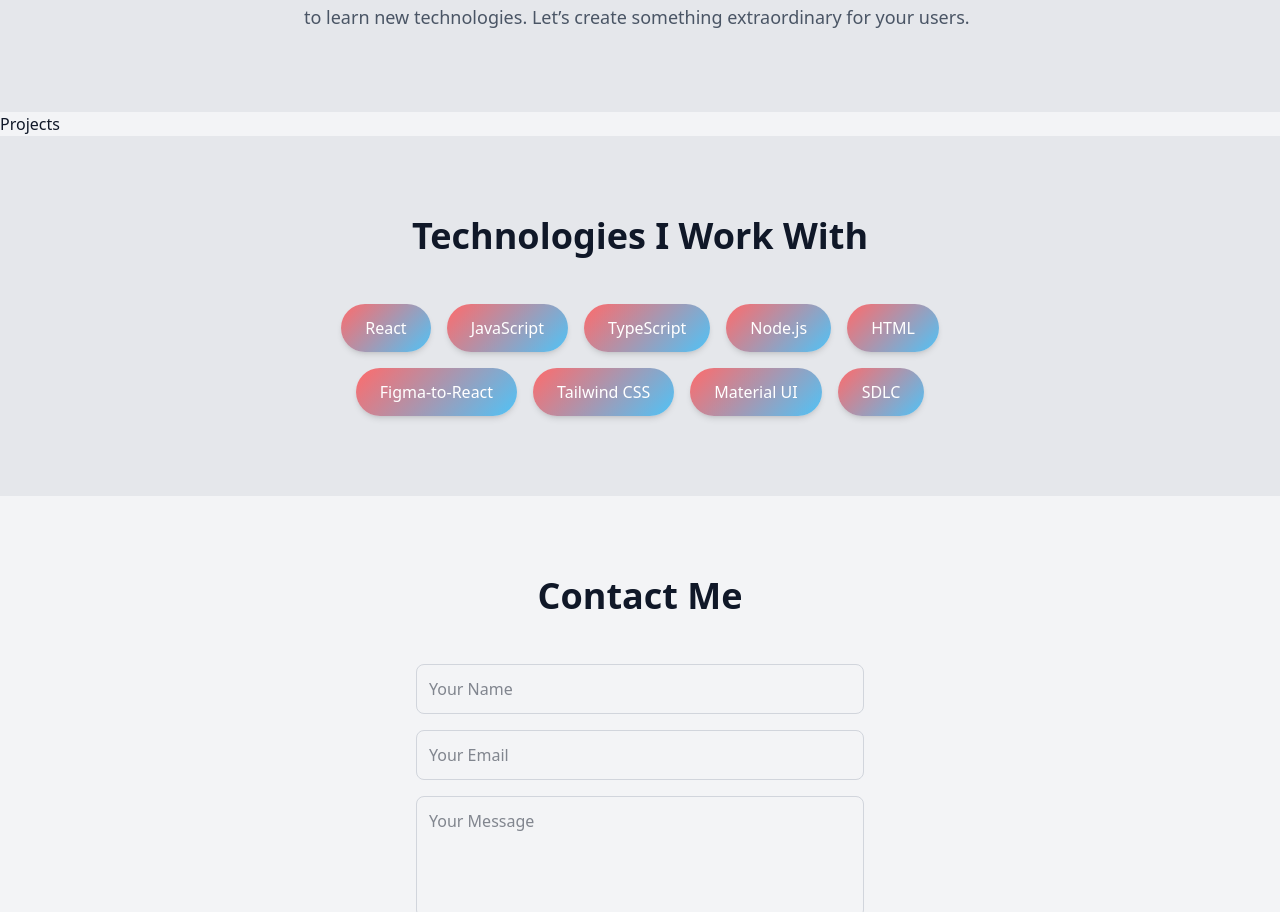
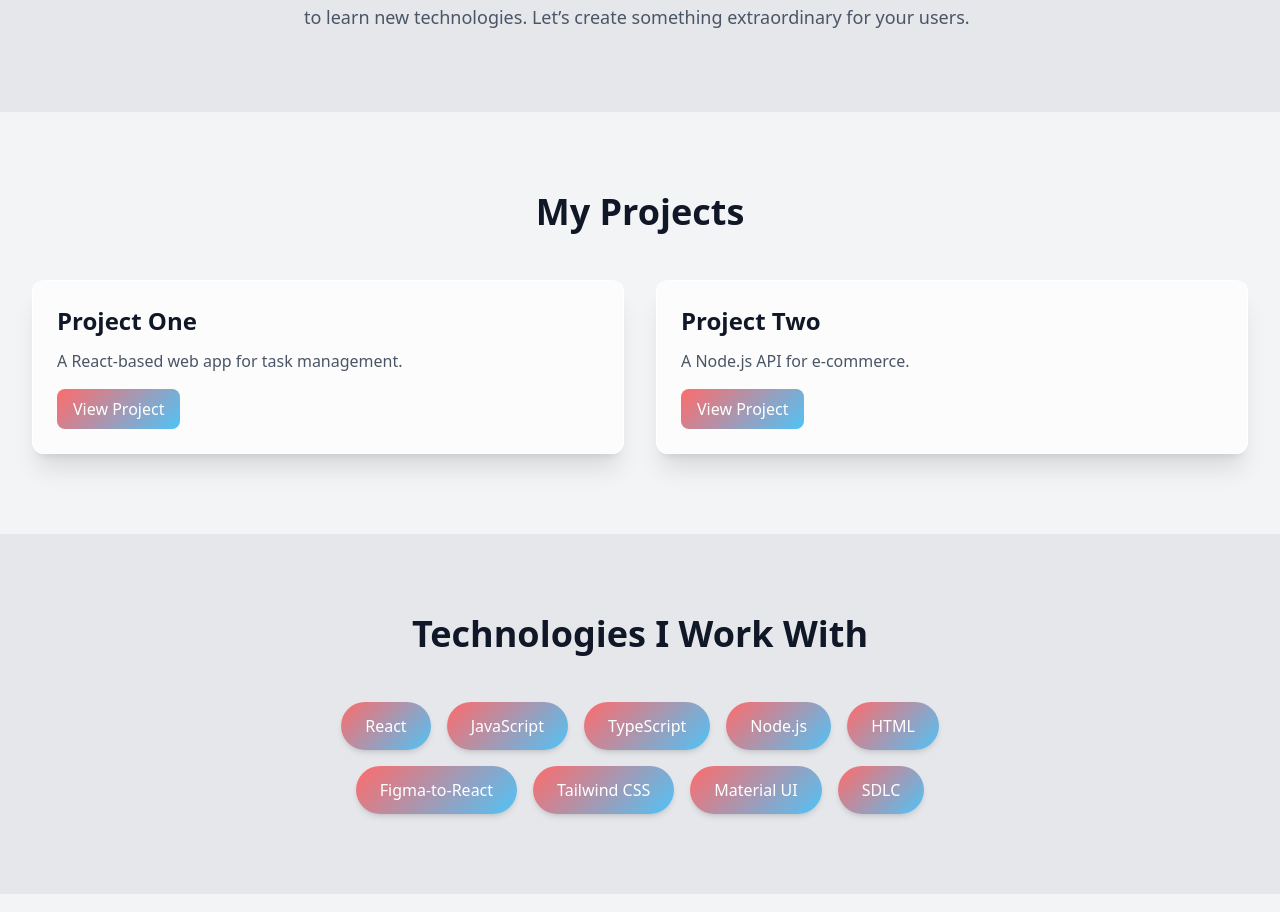
Before and after one commit to ranasauravsingh/my_portfolio, a React (Vite) app: page / in a window 1280 px wide. Shown: the part 1008-1920 px from the top of the page. Built offline with nearby package versions, Linux system fonts and the light colour scheme.

Commit message:
[Design][Project] integrated about project design

```diff
--- a/src/components/Projects.jsx
+++ b/src/components/Projects.jsx
@@ -1,9 +1,60 @@
-import React from 'react'
+import { MotionDiv, MotionH2 } from "../config/motion";
 
 const Projects = () => {
-  return (
-    <div>Projects</div>
-  )
-}
+	const projects = [
+		{
+			title: "Project One",
+			description: "A React-based web app for task management.",
+			link: "#",
+		},
+		{
+			title: "Project Two",
+			description: "A Node.js API for e-commerce.",
+			link: "#",
+		},
+	];
 
-export default Projects
+	return (
+		<section
+			id="projects"
+			className="pt-16 sm:pt-20 py-12 sm:py-20 bg-gray-100 px-4 sm:px-6 md:px-8"
+		>
+			<div className="container mx-auto">
+				<MotionH2
+					initial={{ opacity: 0 }}
+					whileInView={{ opacity: 1 }}
+					transition={{ duration: 0.8 }}
+					className="text-2xl sm:text-4xl font-bold text-center mb-8 sm:mb-12 text-coral-500"
+				>
+					My Projects
+				</MotionH2>
+				<div className="grid grid-cols-1 md:grid-cols-2 gap-6 sm:gap-8">
+					{projects.map((project, index) => (
+						<MotionDiv
+							key={index}
+							initial={{ opacity: 0, y: 50 }}
+							whileInView={{ opacity: 1, y: 0 }}
+							transition={{ duration: 0.5, delay: index * 0.2 }}
+							className="glass p-4 sm:p-6 rounded-xl shadow-xl hover:shadow-2xl transition-all duration-300"
+						>
+							<h3 className="text-xl sm:text-2xl font-semibold mb-2 sm:mb-3 text-gray-900">
+								{project.title}
+							</h3>
+							<p className="text-base sm:text-gray-600 mb-3 sm:mb-4">
+								{project.description}
+							</p>
+							<a
+								href={project.link}
+								className="inline-block bg-gradient-bg text-white px-3 sm:px-4 py-1.5 sm:py-2 rounded-lg hover:scale-105 transition-transform duration-200 text-sm sm:text-base"
+							>
+								View Project
+							</a>
+						</MotionDiv>
+					))}
+				</div>
+			</div>
+		</section>
+	);
+};
+
+export default Projects;
```
